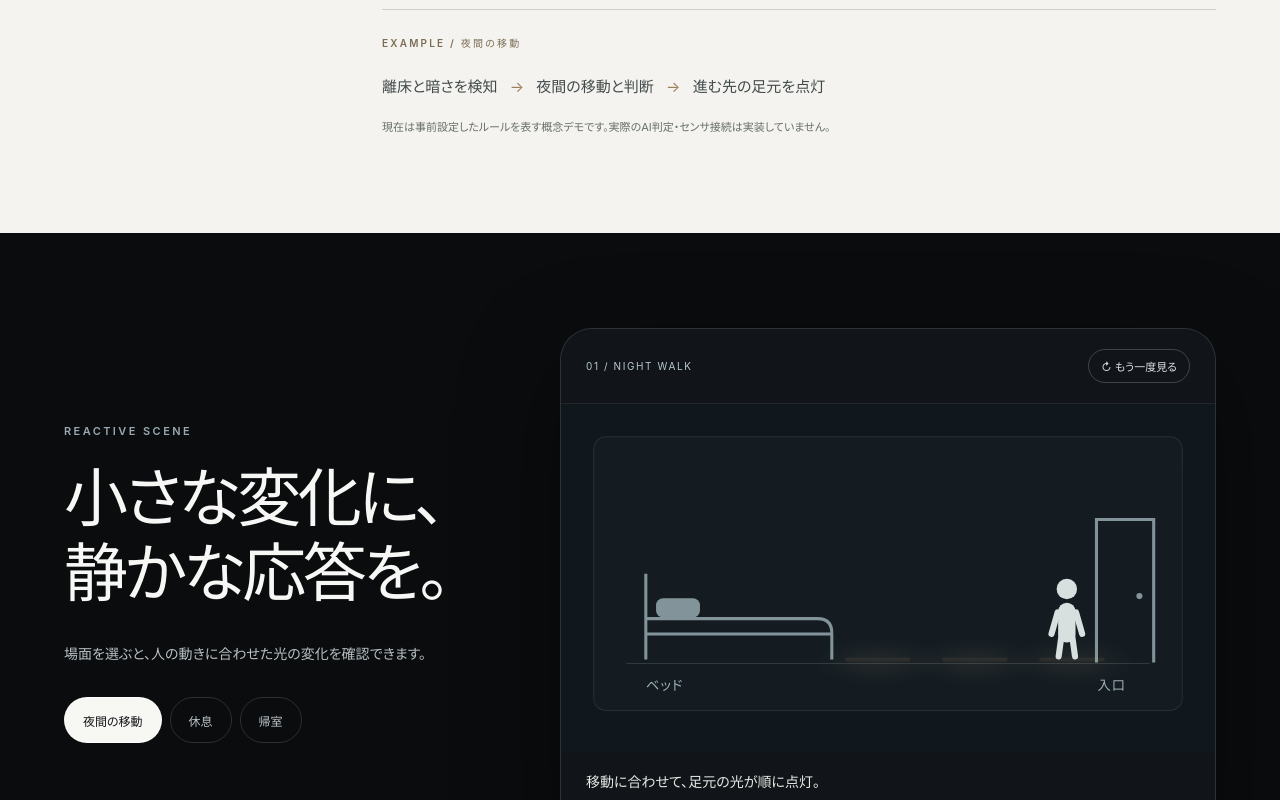
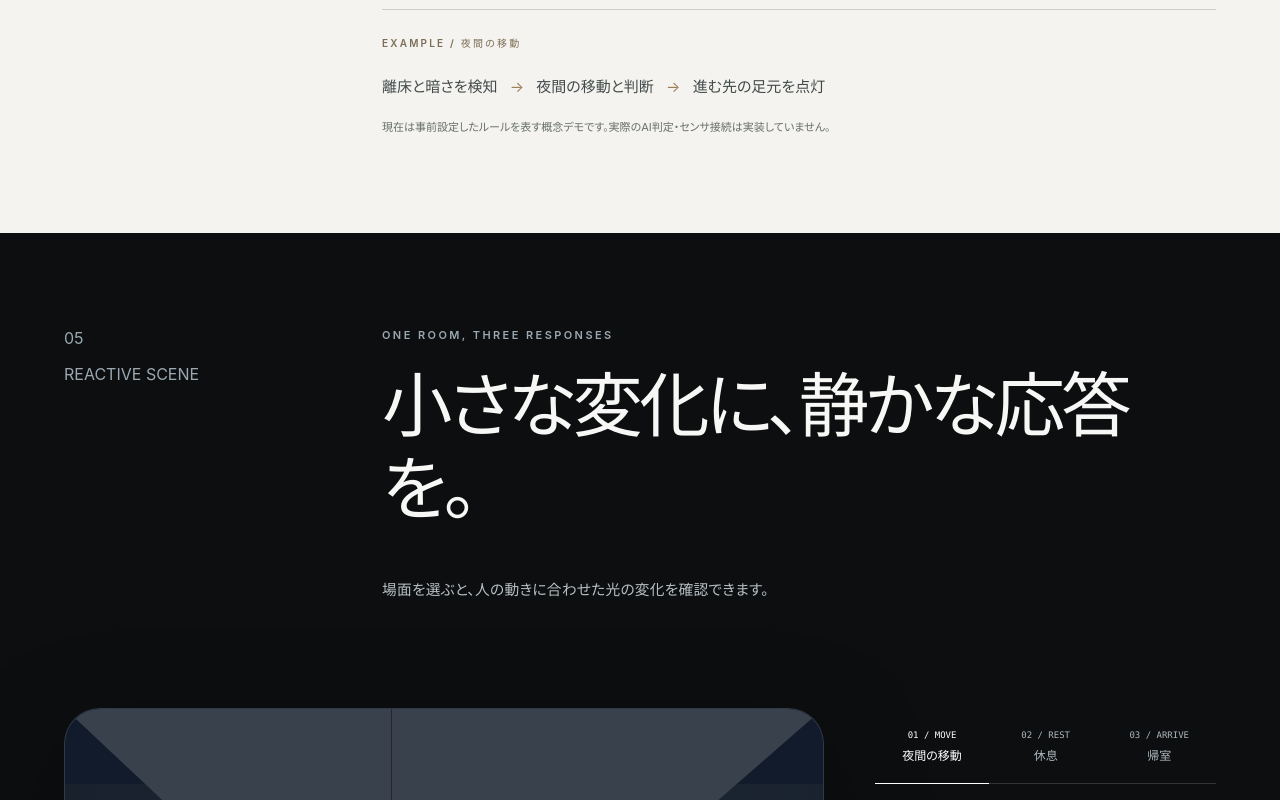
Before and after one commit to ZHENG17356/ai-senior-living-lighting, a plain HTML site: page index.html in a window 1280 px wide. Shown: the part 11200-12000 px from the top of the page. Drawn offline with Linux system fonts and the light colour scheme.

Commit message:
Unify reactive scenes with Light Timeline and replace figure with arrows

```diff
--- a/css/scenarios.css
+++ b/css/scenarios.css
@@ -1,17 +1,23 @@
-.scene-toolbar { display:flex; justify-content:space-between; align-items:center; gap:12px; padding:20px 25px; border-bottom:1px solid #ffffff12; }
-.scene-toolbar > span { color:#b9c9d1; font-size:10px; letter-spacing:.16em; }
-.scene-toolbar button { background:transparent; color:#dce2e2; border:1px solid #ffffff32; border-radius:30px; padding:8px 12px; cursor:pointer; font:inherit; font-size:11px; }
-.scene-toolbar button:hover { background:#ffffff12; }
-.scene-toolbar button:focus-visible,.scenario-tab:focus-visible { outline:2px solid #a4d6e2; outline-offset:4px; }
-.story-stage { background:#10171d; }
-.story-room { display:block; width:100%; height:auto; }
-.story-room-labels { fill:#a2b2ba; font-size:13px; letter-spacing:1px; }
-.story-caption { margin:0; padding:18px 25px 8px; color:#e6e9e4; font-size:14px; line-height:1.8; }
-.story-note { margin:0; padding:0 25px 20px; color:#8c999f; font-size:10px; line-height:1.6; }
-.scenario-tab { font-size:12px; color:#bbc3c7; padding:12px 18px; }
-@media(max-width:600px) {
-  .scene-toolbar { padding:16px; }
-  .scene-toolbar > span { font-size:9px; letter-spacing:.08em; }
-  .story-caption { padding:16px 16px 6px; font-size:13px; }
-  .story-note { padding:0 16px 16px; }
+/* Reactive scenes share the room, typography and controls of Light Timeline. */
+.scenario-section { background:#0c0e10; }
+.reactive-tabs { grid-template-columns:repeat(3,minmax(0,1fr)); }
+.reactive-tabs .time-tab { font-size:12px; }
+.reactive-stage { --response-level:0; }
+.reactive-stage .room-light-layer { background:radial-gradient(ellipse at 45% 25%,#ffd69b55,transparent 75%); opacity:0; transition:none; }
+.reactive-stage.scene-stage[data-scene] .room-lamp i,
+.reactive-stage.scene-stage[data-scene] .room-lamp::before { opacity:var(--response-level); transition:none; }
+.reactive-stage .timeline-footlights i { opacity:0; }
+.scene-direction { position:absolute; z-index:10; bottom:25%; left:18%; width:48px; height:24px; color:#f3d4a4; filter:drop-shadow(0 0 10px #e8b26a55); pointer-events:none; }
+.reactive-rest-glow { position:absolute; z-index:8; inset:35% 10% 15% 40%; background:radial-gradient(ellipse at 60% 75%,#efb56766,transparent 70%); opacity:0; pointer-events:none; }
+.reactive-actions button { padding:10px 0; border:0; border-bottom:1px solid #ffffff45; background:transparent; color:#c1cbd1; font:inherit; font-size:12px; cursor:pointer; }
+.reactive-actions button:hover { color:#fff; border-color:#fff; }
+.reactive-actions button:focus-visible,.reactive-tabs button:focus-visible { outline:2px solid #e4c28b; outline-offset:4px; }
+.reactive-actions .metric-note { margin-top:18px; }
+@media(max-width:800px) {
+  .reactive-experience .reactive-controls { display:contents; }
+  .reactive-experience .reactive-tabs { order:-1; }
+  .reactive-experience .reactive-stage { min-height:340px; }
+  .reactive-experience .scene-information { margin-top:4px; }
+  .reactive-actions { margin-top:4px; }
+  .scene-direction { width:38px; height:20px; }
 }
--- a/index.html
+++ b/index.html
@@ -399,60 +399,55 @@
           </div>
         </section>
 
-        <section class="scenario-section" id="reactive-scene" aria-labelledby="scenario-title">
-          <div class="scenario-grid section-shell">
-            <div class="scenario-copy reveal">
-              <p class="eyebrow">Reactive scene</p>
+        <section class="timeline-section scenario-section" id="reactive-scene" aria-labelledby="scenario-title">
+          <div class="timeline-heading section-shell reveal">
+            <div class="light-index"><span>05</span><p>REACTIVE SCENE</p></div>
+            <div>
+              <p class="eyebrow dark-eyebrow">ONE ROOM, THREE RESPONSES</p>
               <h2 id="scenario-title">小さな変化に、静かな応答を。</h2>
-              <p>
-                場面を選ぶと、人の動きに合わせた光の変化を確認できます。
-              </p>
+              <p class="body-copy muted-copy">場面を選ぶと、人の動きに合わせた光の変化を確認できます。</p>
+            </div>
+          </div>
+          <div class="timeline-experience section-shell reveal reactive-experience" data-scenario-display data-scenario="nightwalk">
+            <div class="scene-stage reactive-stage" data-scene="night">
+              <div class="room-ceiling" aria-hidden="true"></div>
+              <div class="room-window" aria-hidden="true">
+                <span></span>
+                <span></span>
+              </div>
+              <div class="room-lamp" aria-hidden="true">
+                <i></i>
+              </div>
+              <div class="room-wall" aria-hidden="true">
+                <div class="art-frame"></div>
+                <div class="room-clock">
+                  <span class="clock-hour"></span>
+                  <span class="clock-minute"></span>
+                </div>
+              </div>
+              <div class="room-floor" aria-hidden="true"></div>
+              <div class="room-furniture" aria-hidden="true">
+                <div class="side-table"></div>
+                <div class="chair-back"></div>
+                <div class="chair-seat"></div>
+              </div>
+              <div data-room-wash class="room-light-layer" aria-hidden="true"></div>
+              <div class="timeline-footlights" aria-hidden="true"><i data-path-light="0"></i><i data-path-light="1"></i><i data-path-light="2"></i></div>
 
-              <div class="scenario-tabs" role="group" aria-label="センサ連動場面を選択">
-                <button type="button" class="scenario-tab is-active" data-scenario-button="nightwalk" aria-pressed="true">
-                  夜間の移動
-                </button>
-                <button type="button" class="scenario-tab" data-scenario-button="rest" aria-pressed="false">
-                  休息
-                </button>
-                <button type="button" class="scenario-tab" data-scenario-button="arrival" aria-pressed="false">
-                  帰室
-                </button>
+              <div class="reactive-rest-glow" data-bed-glow aria-hidden="true"></div>
+              <svg class="scene-direction" data-story-arrow viewBox="0 0 64 32" aria-hidden="true"><path d="M6 16H56M44 5L56 16L44 27" fill="none" stroke="currentColor" stroke-width="3" stroke-linecap="round" stroke-linejoin="round"/></svg>
+              <div class="scene-label"><span data-story-number>01</span><p data-story-name>夜間の移動</p></div>
+            </div>
+            <div class="scene-controls reactive-controls">
+              <div class="time-tabs reactive-tabs" role="group" aria-label="センサ連動場面を選択">
+                <button type="button" class="time-tab is-active" data-scenario-button="nightwalk" aria-pressed="true"><span>01 / MOVE</span>夜間の移動</button>
+                <button type="button" class="time-tab" data-scenario-button="rest" aria-pressed="false"><span>02 / REST</span>休息</button>
+                <button type="button" class="time-tab" data-scenario-button="arrival" aria-pressed="false"><span>03 / ARRIVE</span>帰室</button>
               </div>
-            </div>
-
-            <div class="scenario-display reveal" data-scenario-display data-scenario="nightwalk">
-              <div class="scene-toolbar">
-                <span data-story-title>01 / NIGHT WALK</span>
-                <button type="button" data-story-replay aria-label="選択中の場面をもう一度再生">↻ <span>もう一度見る</span></button>
+              <div class="scene-information" aria-live="polite">
+                <div class="scene-description"><p class="micro-label">LIGHTING RESPONSE</p><h3 data-story-title>進む先に、足元の光を。</h3><p data-story-caption>矢印は移動の方向。進む先が点灯し、通過した光はゆっくり消えます。</p></div>
               </div>
-              <div class="story-stage">
-                <svg viewBox="0 0 640 340" class="story-room" aria-hidden="true">
-                  <defs>
-                    <radialGradient id="story-glow"><stop stop-color="#f6cf92" stop-opacity=".65"/><stop offset="1" stop-color="#f6cf92" stop-opacity="0"/></radialGradient>
-                  </defs>
-                  <rect x="32" y="32" width="576" height="268" rx="12" fill="#141c22" stroke="#ffffff18"/>
-                  <rect data-room-wash x="33" y="33" width="574" height="266" rx="12" fill="#f6cf92" opacity="0"/>
-                  <path d="M64 254H576" stroke="#ffffff20"/>
-                  <g class="story-bed" fill="none" stroke="#829499" stroke-width="3" stroke-linejoin="round">
-                    <path d="M83 250V166M83 225H265V250M83 210H251Q265 210 265 224"/>
-                    <rect x="93" y="190" width="43" height="19" rx="7" fill="#829499" stroke="none"/>
-                  </g>
-                  <g fill="none" stroke="#829499" stroke-width="3"><path d="M524 253V113H580V253"/><circle cx="566" cy="188" r="3" fill="#829499" stroke="none"/></g>
-                  <g data-bed-glow opacity="0"><ellipse cx="166" cy="191" rx="119" ry="85" fill="url(#story-glow)"/><path d="M91 230H259" stroke="#f6cf92" stroke-width="4" stroke-linecap="round"/></g>
-                  <g data-path-light="0" opacity="0"><ellipse cx="310" cy="252" rx="64" ry="24" fill="url(#story-glow)"/><path d="M280 250H340" stroke="#f6cf92" stroke-width="4" stroke-linecap="round"/></g>
-                  <g data-path-light="1" opacity="0"><ellipse cx="405" cy="252" rx="64" ry="24" fill="url(#story-glow)"/><path d="M375 250H435" stroke="#f6cf92" stroke-width="4" stroke-linecap="round"/></g>
-                  <g data-path-light="2" opacity="0"><ellipse cx="500" cy="252" rx="64" ry="24" fill="url(#story-glow)"/><path d="M470 250H530" stroke="#f6cf92" stroke-width="4" stroke-linecap="round"/></g>
-                  <g data-story-person transform="translate(285 250)" fill="#d7e0df" stroke="#d7e0df" stroke-linecap="round">
-                    <circle cy="-69" r="10" stroke="none"/>
-                    <path d="M0-47V-25" stroke-width="17"/>
-                    <path d="M-9-46L-15-25M9-46L15-25M-5-25L-8-3M5-25L8-3" fill="none" stroke-width="6"/>
-                  </g>
-                  <g class="story-room-labels"><text x="83" y="280">ベッド</text><text x="525" y="280">入口</text></g>
-                </svg>
-              </div>
-              <p class="story-caption" data-story-caption aria-live="polite">移動に合わせて、足元の光が順に点灯。</p>
-              <p class="story-note">照明の応答を示す概念イメージ</p>
+              <div class="reactive-actions"><button type="button" data-story-replay aria-label="選択中の場面をもう一度再生">↻ もう一度見る</button><p class="metric-note">矢印は動きの方向を示します。照明応答の概念イメージです。</p></div>
             </div>
           </div>
         </section>
--- a/js/scenarios.js
+++ b/js/scenarios.js
@@ -4,40 +4,45 @@
   const find = (name) => display.querySelector('[data-' + name + ']');
   const motion = window.matchMedia('(prefers-reduced-motion: reduce)');
   const scenes = {
-    nightwalk: { title: '01 / NIGHT WALK', caption: '移動に合わせて、足元の光が順に点灯。' },
-    rest: { title: '02 / REST', caption: 'ベッドで休むと、明るさを抑えて暖かな光に。' },
-    arrival: { title: '03 / ARRIVAL', caption: '帰室すると、部屋の光がゆっくり点灯。' },
+    nightwalk: { number: '01', name: '夜間の移動', title: '進む先に、足元の光を。', caption: '矢印は移動の方向。進む先が点灯し、通過した光はゆっくり消えます。' },
+    rest: { number: '02', name: '休息', title: 'くつろぐ場所に、暖かな光を。', caption: '部屋の明るさをゆっくり抑え、椅子のまわりに柔らかな光を残します。' },
+    arrival: { number: '03', name: '帰室', title: '帰室を迎える、穏やかな明るさ。', caption: '矢印は室内へ向かう動き。部屋全体の光がゆっくり広がります。' },
   };
   const buttons = document.querySelectorAll('[data-scenario-button]');
   const lights = display.querySelectorAll('[data-path-light]');
   const ease = (t) => { t = Math.min(1, Math.max(0, t)); return t * t * (3 - 2 * t); };
   const between = (t, a, b) => ease((t - a) / (b - a));
-  const opacity = (name, value) => find(name).setAttribute('opacity', value.toFixed(3));
+  const opacity = (name, value) => { find(name).style.opacity = value.toFixed(3); };
+  const stage = display.querySelector('.reactive-stage');
   let selected = 'nightwalk', frame = 0, elapsed = 0, last = 0, visible = false;
   const duration = 5000;
 
-  // A single figure changes pose as a whole, so its head and body stay together.
+  // One arrow shows direction; the room stays the same across all three scenes.
   const render = (t) => {
-    let transform, wash = 0, bedside = 0;
+    let position = 18, wash = 0, bedside = 0, lamp = 0;
+    const arrow = find('story-arrow');
     if (selected === 'rest') {
-      // Head at (117, 194), body and feet across the mattress at y=194.
-      transform = 'translate(186 194) rotate(-90)';
-      wash = .22 * (1 - between(t, 0, .8));
-      bedside = .25 + .55 * between(t, .1, .8);
+      wash = .55 * (1 - between(t, 0, .8));
+      lamp = .65 * (1 - between(t, 0, .8));
+      bedside = .2 + .8 * between(t, .1, .8);
     } else if (selected === 'arrival') {
-      transform = 'translate(' + (550 - 105 * between(t, .08, .65)) + ' 250)';
-      wash = .24 * between(t, .15, .95);
+      position = 88 - 30 * between(t, .08, .75);
+      wash = .85 * between(t, .1, .95);
+      lamp = between(t, .1, .95);
     } else {
-      transform = 'translate(' + (285 + 210 * between(t, .12, .9)) + ' 250)';
+      position = 18 + 62 * between(t, .12, .9);
     }
-    find('story-person').setAttribute('transform', transform);
+    arrow.style.left = position + '%';
+    arrow.style.opacity = selected === 'rest' ? '0' : '1';
+    arrow.style.transform = 'translateX(-50%)' + (selected === 'arrival' ? ' rotate(180deg)' : '');
+    stage.style.setProperty('--response-level', lamp.toFixed(3));
     opacity('room-wash', wash);
     opacity('bed-glow', bedside);
     lights.forEach((light, i) => {
       const value = selected === 'nightwalk'
         ? between(t, i * .23, .15 + i * .23) * (1 - .9 * between(t, .45 + i * .2, .65 + i * .17))
         : 0;
-      light.setAttribute('opacity', value.toFixed(3));
+      light.style.opacity = value.toFixed(3);
     });
   };
   const tick = (now) => {
@@ -57,6 +62,8 @@
     cancelAnimationFrame(frame); frame = 0; last = 0; elapsed = 0; selected = name;
     display.dataset.scenario = name;
     find('story-title').textContent = scenes[name].title;
+    find('story-number').textContent = scenes[name].number;
+    find('story-name').textContent = scenes[name].name;
     find('story-caption').textContent = scenes[name].caption;
     buttons.forEach((button) => {
       const active = button.dataset.scenarioButton === name;
```
